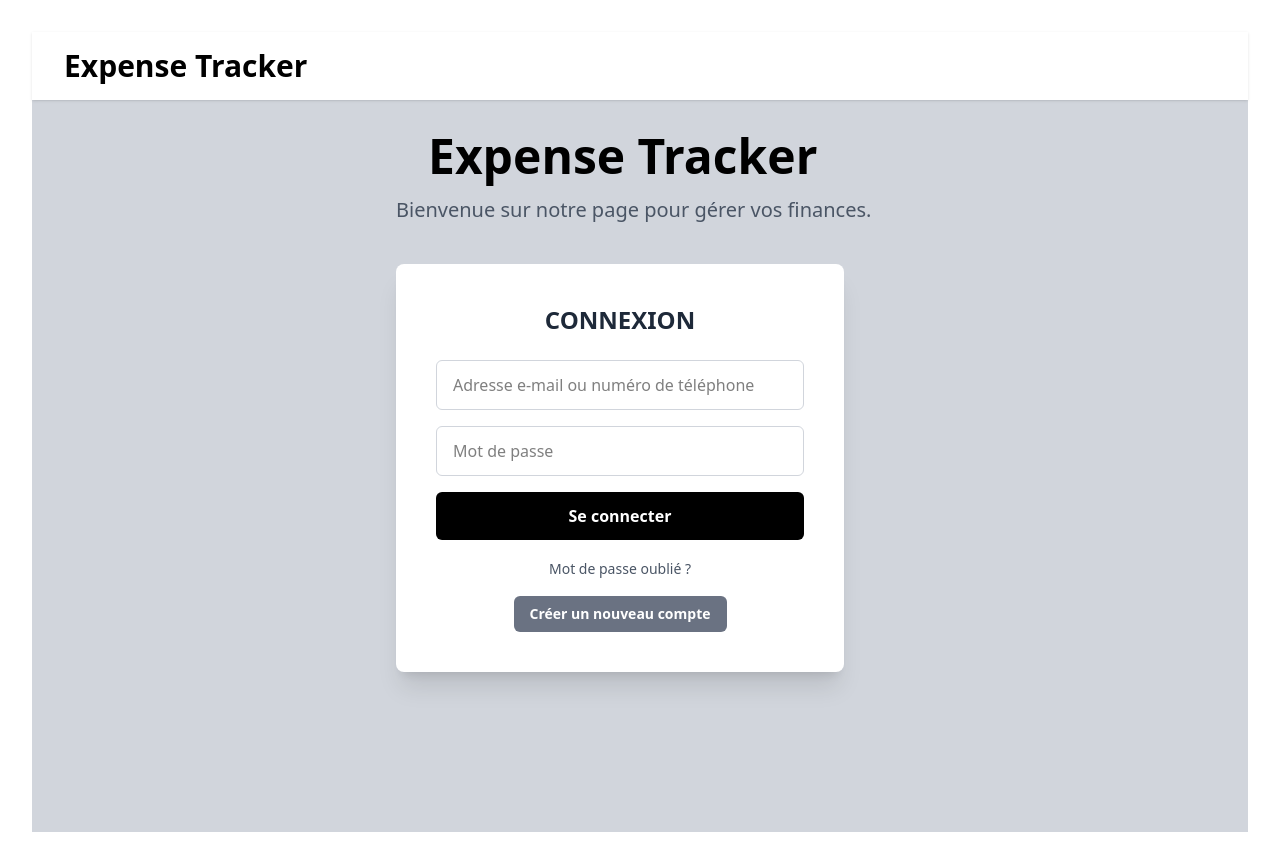
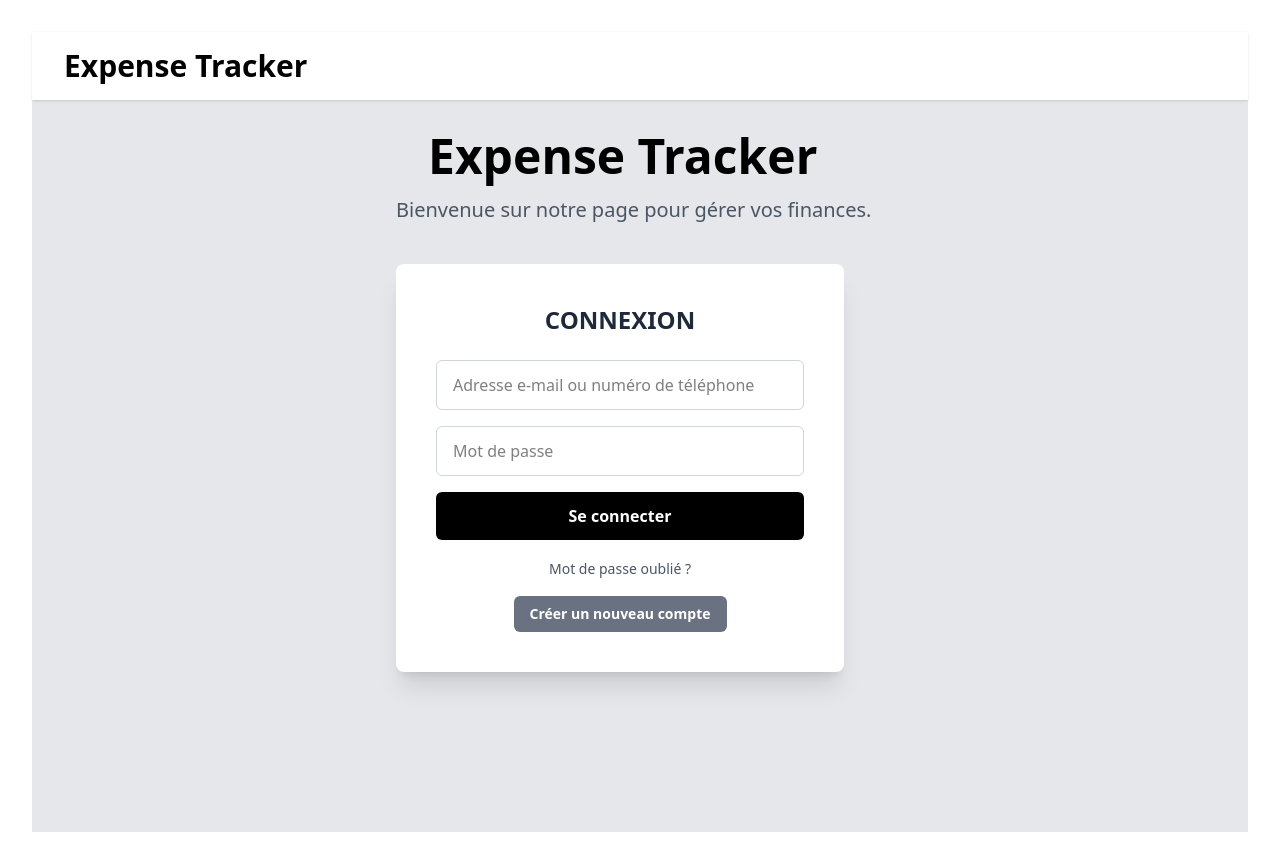
Before and after one commit to narindra20/Expsense-Tracker, a React (Vite) app: page / in a window 1280 px wide. Built offline with nearby package versions, Linux system fonts and the light colour scheme.

Commit message:
First Commit

```diff
--- a/src/assets/components/Login.jsx
+++ b/src/assets/components/Login.jsx
@@ -1,6 +1,6 @@
 export default function Login() {
   return (
-    <div className="min-h-screen bg-gray-300 flex flex-col">
+    <div className="min-h-screen bg-gray-200 flex flex-col">
 
       <div className="bg-white shadow-sm py-4 px-6">
         <div className="max-w-6xl mx-auto flex items-center">
```
